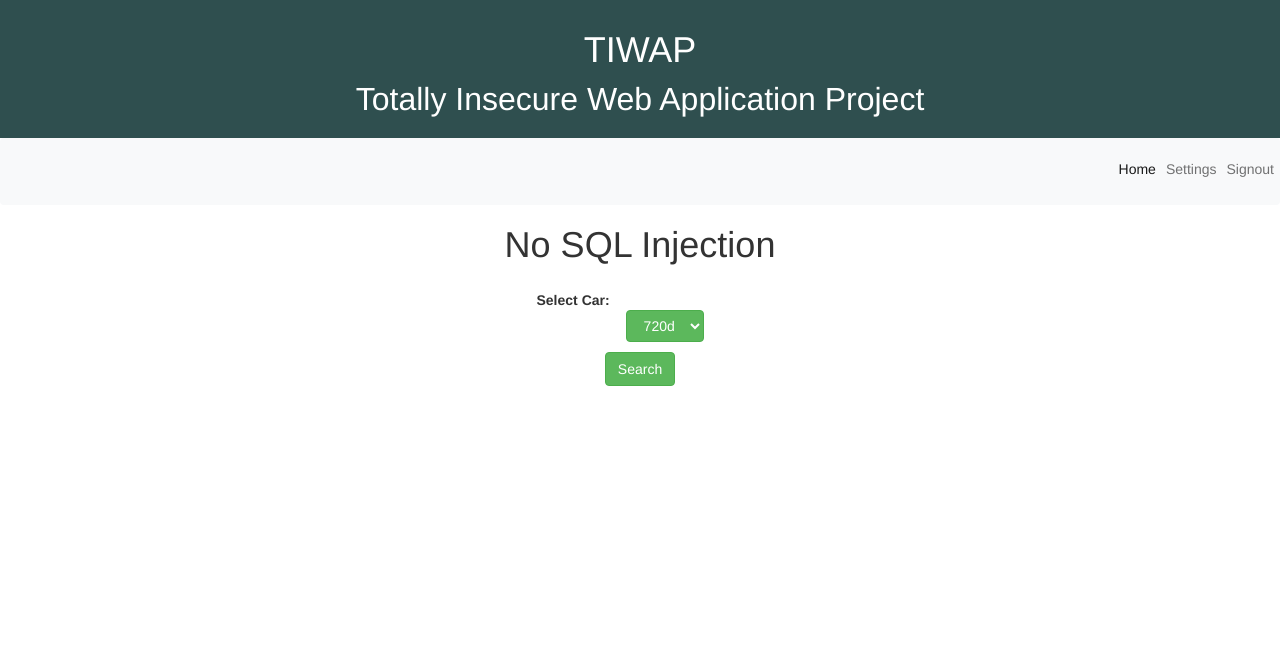
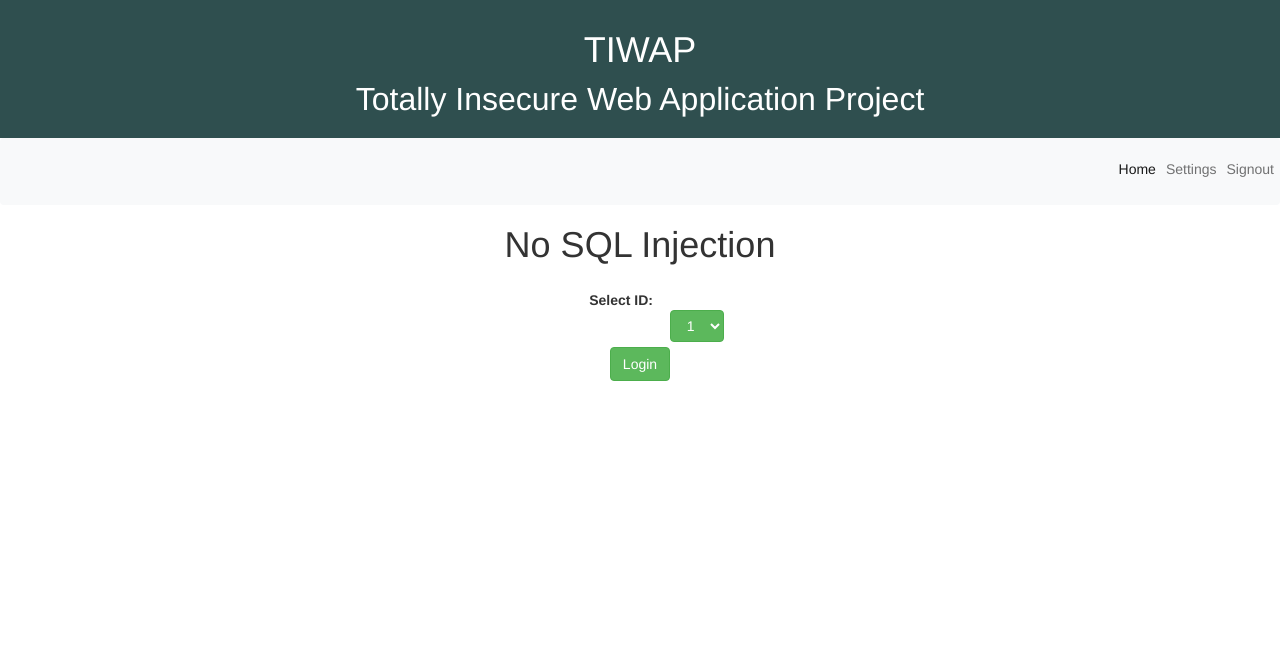
Before and after one commit to tombstoneghost/TIWAP, a Flask app: page /no-sql-injection in a window 1280 px wide. Shown: the top 648 px of the page. Run offline with Flask 2, Linux system fonts and the light colour scheme; the first user in the database is signed in; data that the repository does not hold is empty; some libraries are stand-ins or nearby versions.

Commit message:
NoSQL Injection Updated

```diff
--- a/app.py
+++ b/app.py
@@ -1,4 +1,5 @@
 # Imports
+from crypt import methods
 from flask import Flask, render_template, request, session, redirect, url_for, send_from_directory
 from flask_limiter import Limiter
 from flask_limiter.util import get_remote_address
@@ -198,15 +199,16 @@ def no_sql_injection():
     if len(request.form) < 1:
         if session['level'] == 2:
             return render_template('vulnerabilities/under-construction.html')
-        data = mongo_dbm.get_data_all()
-        return render_template('vulnerabilities/no-sql-injection.html', data=data, level=session['level'])
+        return render_template('vulnerabilities/no-sql-injection.html', level=session['level'])
     else:
-        query = request.form.get('car')
+        username = request.form.get('username')
+        password = request.form.get('password')
+
         nosqli = NoSQL
 
         if session['level'] == 0 or session['level'] == 1:
-            data = nosqli.no_sql_injection_low(query)
-            return render_template('vulnerabilities/no-sql-injection.html', data=data, level=session['level'])
+            data = nosqli.no_sql_injection_low(username=username, password=password)
+            return render_template('vulnerabilities/no-sql-injection.html', msg=data, level=session['level'])
         else:
             return render_template('vulnerabilities/under-construction.html')
 
@@ -375,6 +377,11 @@ def xxe_index():
 
         return result, {'Content-Type': 'application/xml; charset=UTF-8'}
 
+# Security Misconfiguration
+@app.route('/security-misconfig', methods=['GET'])
+@is_logged
+def security_misconfig():
+    return "The complete application has many misconfigurations, this page is just an example of it."
 
 # Reflected XSS
 @app.route('/reflected-xss', methods=['POST', 'GET'])
--- a/helper/mongodb_manager.py
+++ b/helper/mongodb_manager.py
@@ -1,5 +1,9 @@
 # Imports
 from pymongo import MongoClient
+from hashlib import md5
+
+import json
+
 
 # Global Variables
 client = MongoClient("mongodb://username:password@localhost:27017/")
@@ -7,42 +11,30 @@ client = MongoClient("mongodb://username:password@localhost:27017/")
 
 class MongoDBManager:
     def __init__(self):
-        self.connection = client.get_database("TIWAP").get_collection("cars")
+        self.connection = client.get_database("TIWAP").get_collection("users")
 
-    def get_data_all(self):
+    def check_login(self, username, password):
+        password_hash = md5(bytes(password, encoding='utf-8')).hexdigest()
+
+        query = '{"$where": "this.username=="%s"}' % (username)
+
+        res = self.connection.find({"$where": "this.username==\"%s\"" % username})
+
         data = []
-        for d in self.connection.find():
+
+        for d in res:
             data.append(d)
 
         return data
 
-    def get_data_filtered(self, filtered):
-        try:
-            res = self.connection.find({"name": filtered})
-            data = []
-
-            for r in res:
-                del r['_id']
-                data.append(r)
-
-            return data
-
-        except Exception as e:
-            return e
-
     def reset_db(self):
         db = client["TIWAP"]
-        col_1 = db["cars"]
-        col_2 = db["users"]
+        col_1 = db["users"]
 
         col_1.delete_many({})
-        col_2.delete_many({})
 
-        dict_1 = {"name":"720d", "company":"BMW"}
-        dict_2 = {'name': 'G63','company': 'AMG'}
-        dict_3 = {'name': 'A8','company': 'Audi'}
-        dict_4 = {'username':'admin','password':'admin'}
-        dict_5 = {'username':'john','password':'john123'}
 
-        col_1.insert_many([dict_1,dict_2,dict_3])
-        col_2.insert_many([dict_4,dict_5])
+        dict_1 = {'username':'admin','password':'21232f297a57a5a743894a0e4a801fc3'}
+        dict_2 = {'username':'john','password':'6e0b7076126a29d5dfcbd54835387b7b'}
+
+        col_1.insert_many([dict_1,dict_2])
--- a/templates/vulnerabilities/no-sql-injection.html
+++ b/templates/vulnerabilities/no-sql-injection.html
@@ -5,44 +5,71 @@
         <h1>No SQL Injection</h1>
     </div>
     <div class="mt-3 container text-center">
-        <div>
         {% if level == 0 or level == 1 %}
             <form method="post" action="/no-sql-injection">
+                <div style="margin-left: 35%">
                     {% if level == 0 %}
-                        <div>
-                            <label for="car" class="col-auto col-form-label">Car to Search</label>
-                            <div class="col-auto" style="margin-left: 32%">
-                                <input type="text" class="form-control" id="car" name="car" style="width: 50%">
+                    <div class="mb-3 row">
+                        <label for="username" class="col-auto col-form-label">Username</label>
+                        <div class="col-auto">
+                            <input type="text" class="form-control" id="username" name="username">
+                        </div>
+                    </div>
+                    <div class="mb-3 row">
+                        <label for="password" class="col-auto col-form-label" style="margin-right: 5px">Password</label>
+                        <div class="col-auto">
+                            <input type="password" class="form-control" id="password" name="password">
                         </div>
                     </div>
                     {% endif %}
                     {% if level == 1 %}
-                        <div class="row" style="margin-left: 40%">
+                        <div class="row" style="margin-left: 15%">
                             <div class="col-auto">
-                                <p><b>Select Car: </b></p>
+                                <p><b>Select ID: </b></p>
                             </div>
                             <div class="col-auto">
                                 <label for="userid"></label>
                                 <select id="userid" name="userid" class="btn btn-success" style="margin-right: 1%">
-                                    <option value="720d">720d</option>
-                                    <option value="G63">G63</option>
-                                    <option value="A8">A8</option>
+                                    <option value="1">1</option>
+                                    <option value="2">2</option>
+                                    <option value="3">3</option>
+                                    <option value="4">4</option>
+                                    <option value="5">5</option>
                                 </select>
                             </div>
                         </div>
                     {% endif %}
-
-                    <button type="submit" class="btn btn-success mt-3">Search</button>
+                </div>
+                <button type="submit" class="btn btn-success mt-2">Login</button>
             </form>
         {% endif %}
         {% if level == 2 %}
+            <div class="row container" style="margin-left: 30%">
+                <button type="button" class="btn btn-secondary btn-lg" data-toggle="modal"
+                        data-target="#loginModal" style="width:35%">
+                    Set Credentials
+                </button>
+                <div id="loginModal" class="modal fade" role="dialog">
+                    <div class="modal-dialog">
+                        <div class="modal-content">
+                            <div class="modal-header">
+                                <button type="button" class="close" data-dismiss="modal">&times;</button>
+                            </div>
+                            <div class="modal-body">
+                                <form method="post" action="/sql-injection">
+                                    <label for="usernameId" class="col-auto col-form-label">Enter ID</label>
+                                    <div class="col-auto">
+                                        <input type="text" class="form-control" id="usernameId" name="usernameId">
+                                    </div>
+                                    <button type="submit" class="btn btn-success mt-2">Login</button>
+                                </form>
+                            </div>
+                        </div>
+                    </div>
+                </div>
+            </div>
         {% endif %}
     </div>
-        <ul style="margin-top: 2%">
-            {% for d in data %}
-            <li>{{ d['name'] }} : {{ d['company'] }}</li>
-            {% endfor %}
-        </ul>
-    </div>
+    <h6 class="text-center text-muted mt-3" style="font-size: 24px">{{ msg }}</h6>
 </div>
 {% endblock %}
--- a/vulnerabilities/NoSQL.py
+++ b/vulnerabilities/NoSQL.py
@@ -6,7 +6,7 @@ mongo_dbm = MongoDBManager()
 
 
 # Low Vulnerability
-def no_sql_injection_low(query):
-    data = mongo_dbm.get_data_filtered(filtered=query)
+def no_sql_injection_low(username, password):
+    data = mongo_dbm.check_login(username=username, password=password)
 
     return data
```
Also changed, not shown: TIWAP.db. Lines whose indentation alone changed are shown as unchanged.
